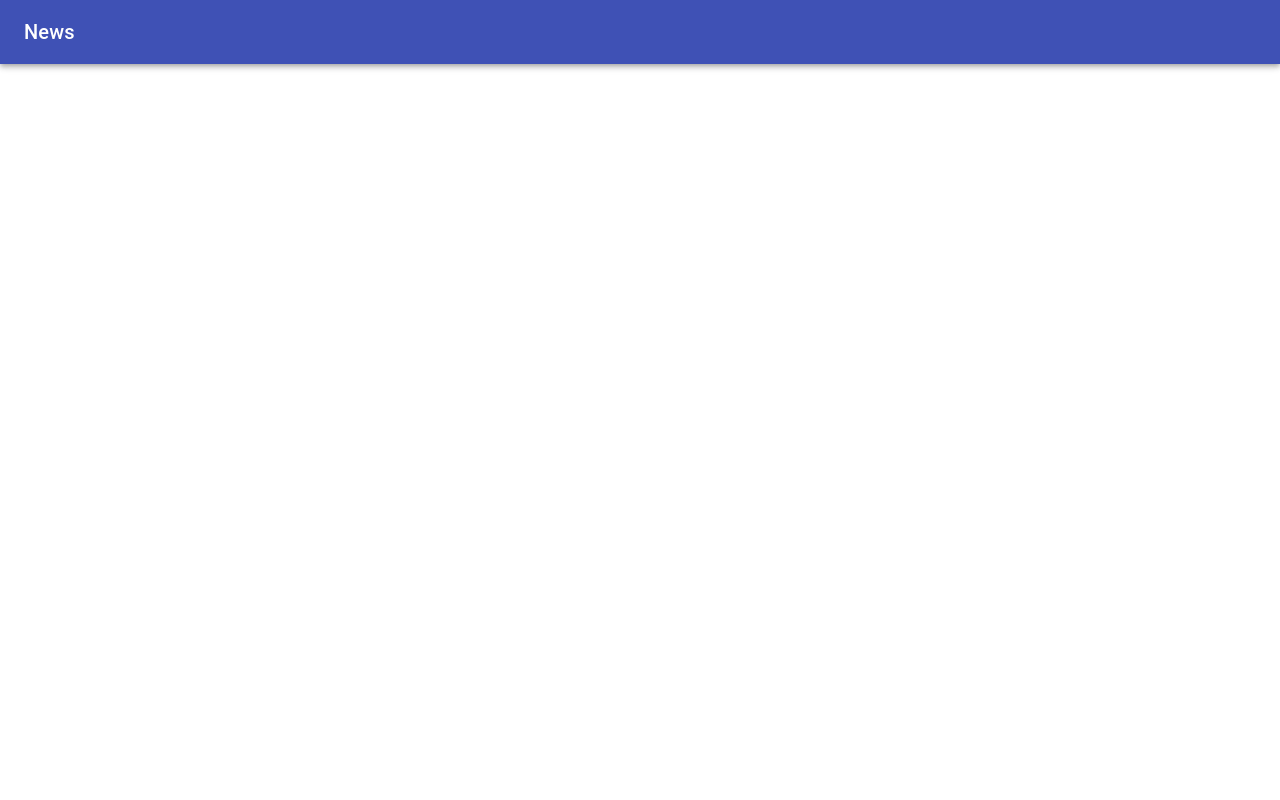
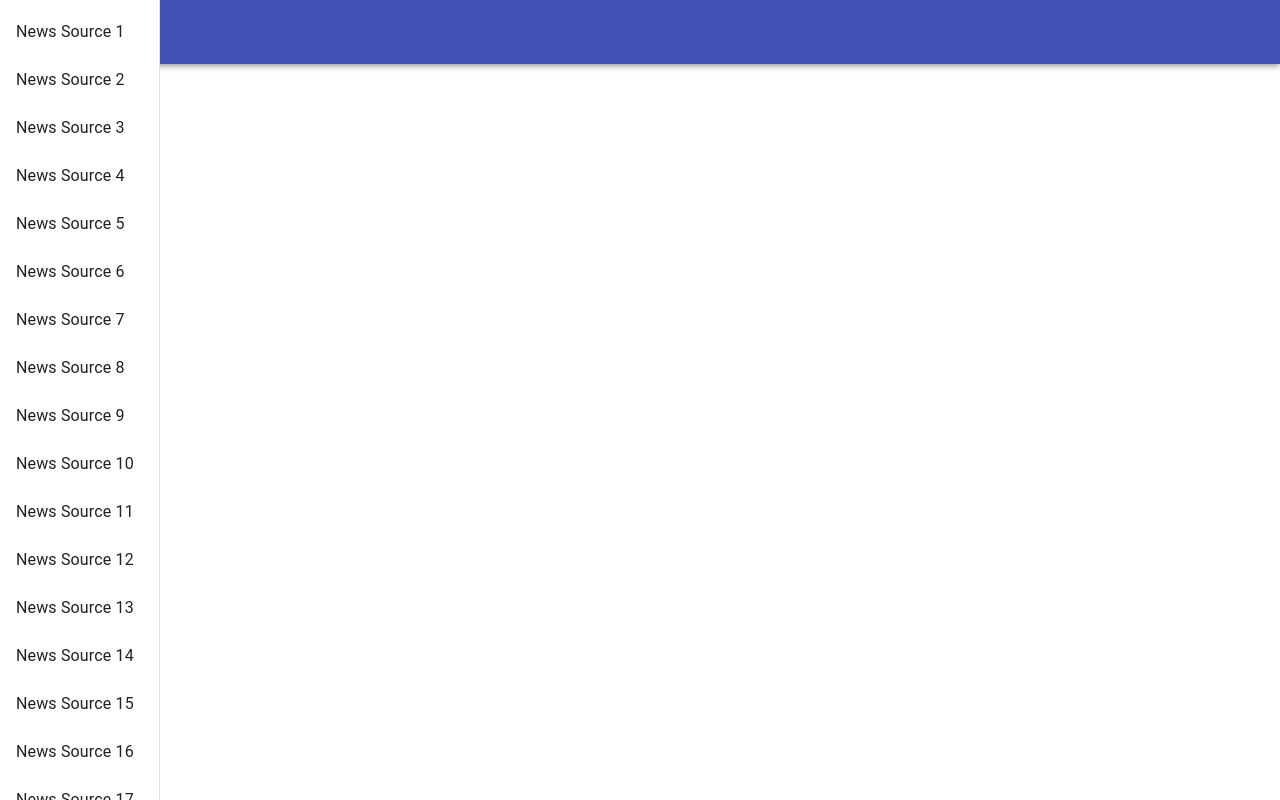
Before and after one commit to isaiahgcruz/news-app-js, a React (Create React App) app in the folder packages/client/: page / in a window 1280 px wide. Built offline with nearby package versions, Linux system fonts and the light colour scheme.

Commit message:
feat(client): Add initial news source menu

```diff
--- a/packages/client/src/App.jsx
+++ b/packages/client/src/App.jsx
@@ -1,10 +1,12 @@
 import React from 'react';
 import Navbar from './components/Navbar';
+import Sources from './components/Sources';
 
 function App() {
   return (
     <div>
       <Navbar />
+      <Sources />
     </div>
   );
 }
--- /dev/null
+++ b/packages/client/src/components/Sources.jsx
@@ -0,0 +1,34 @@
+import React, { useState } from 'react';
+import { Drawer, List, ListItem, ListItemText } from '@material-ui/core';
+
+const mockData = Array.from({ length: 100 }, (_, index) => ({
+  id: index,
+  name: `News Source ${index + 1}`,
+}));
+
+const Sources = () => {
+  const [selected, setSelected] = useState({});
+
+  const handleClickItem = (item) => {
+    setSelected(item);
+  };
+
+  return (
+    <Drawer variant="permanent">
+      <List>
+        {mockData.map((item) => (
+          <ListItem
+            selected={selected.id === item.id}
+            onClick={() => handleClickItem(item)}
+            key={item.id}
+            button
+          >
+            <ListItemText primary={item.name} />
+          </ListItem>
+        ))}
+      </List>
+    </Drawer>
+  );
+};
+
+export default Sources;
```
